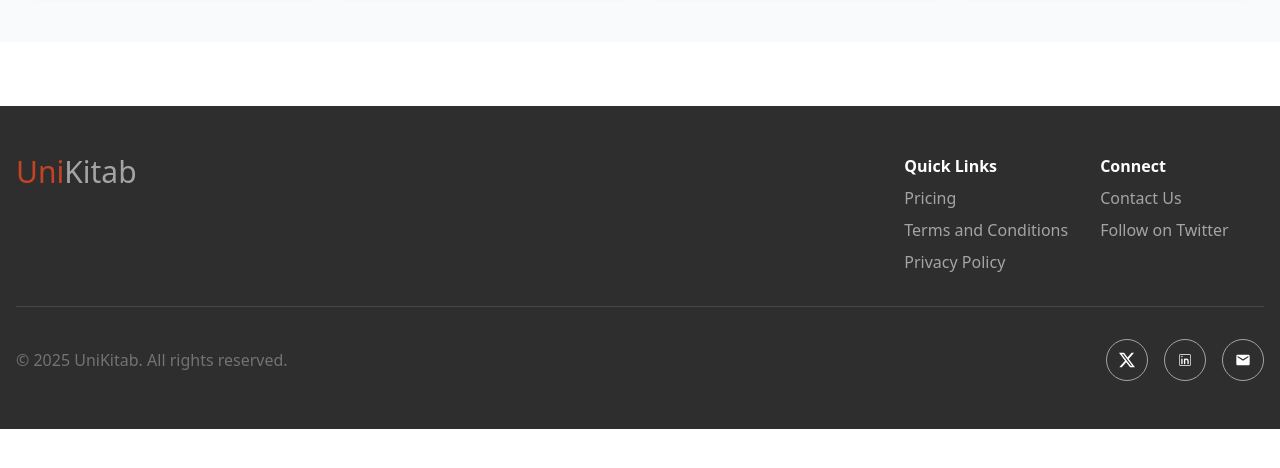
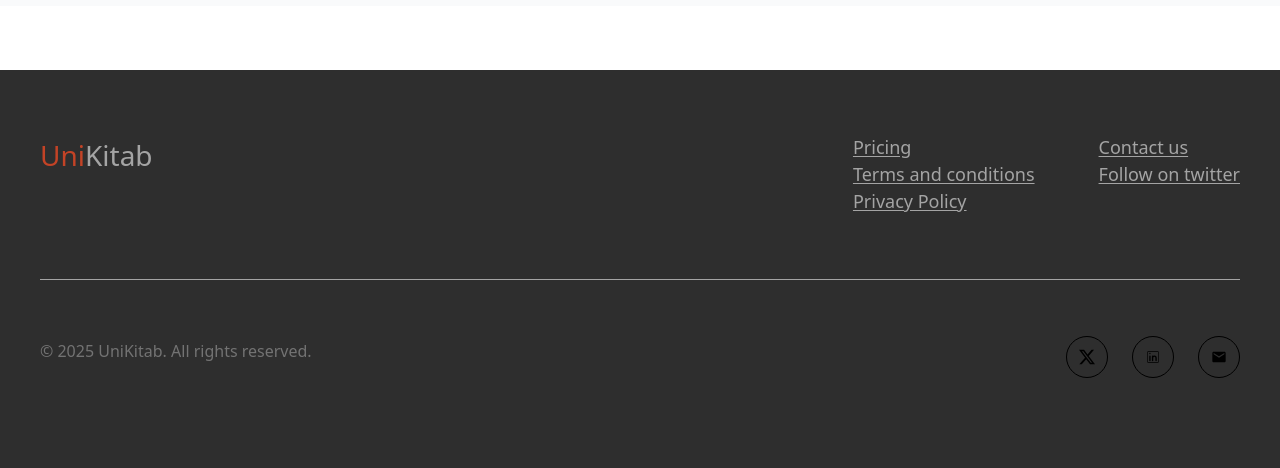
Before and after one commit to KlatosThGOS-024/UniKitabFinal2, a Next.js app in the folder apps/web/: page /home in a window 1280 px wide. Shown: the part 2270-2738 px from the top of the page. Before the commit the page ends 2699 px from the top, so only its background shows below. Built offline with nearby package versions, Linux system fonts and the light colour scheme.

Commit message:
final commit

```diff
--- a/apps/web/public/constants.ts
+++ b/apps/web/public/constants.ts
@@ -168,7 +168,7 @@ export const allSub = [
 export const softwareEngineerSub = [
   // { subName: "Mathematics", subPath: "Mathematics" },
   { subName: "Programming  ", subPath: "litecode" },
-  { subName: "Computer Science", subPath: "Computer-Science" },
+  { subName: "Computer Science", subPath: "computer-sci" },
   // { subName: "Engineering", subPath: "Engineering" },
   // { subName: "Science", subPath: "Science" },
   // { subName: "Algorithms", subPath: "Algorithms" },
--- /dev/null
+++ b/apps/web/src/app/DesktopLayout.tsx
@@ -0,0 +1,60 @@
+"use client";
+
+import { useEffect, useState } from "react";
+import { Geist } from "next/font/google";
+
+const geistSans = Geist({
+  variable: "--font-geist-sans",
+  subsets: ["latin"],
+});
+
+export default function DesktopLayout({
+  children,
+}: {
+  children: React.ReactNode;
+}) {
+  const [isDesktop, setIsDesktop] = useState(true);
+
+  useEffect(() => {
+    const checkDeviceWidth = () => {
+      const minDesktopWidth = 540;
+      setIsDesktop(window.innerWidth >= minDesktopWidth);
+    };
+
+    checkDeviceWidth();
+
+    window.addEventListener("resize", checkDeviceWidth);
+
+    return () => window.removeEventListener("resize", checkDeviceWidth);
+  }, []);
+
+  if (!isDesktop) {
+    return (
+      <div
+        style={{
+          display: "flex",
+          justifyContent: "center",
+          alignItems: "center",
+          height: "100vh",
+          textAlign: "center",
+          padding: "20px",
+          backgroundColor: "#f0f0f0",
+        }}
+      >
+        <div>
+          <h1 style={{ fontFamily: geistSans.style.fontFamily }}>
+            Desktop View Only
+          </h1>
+          <p style={{ fontFamily: geistSans.style.fontFamily }}>
+            Please use a desktop or laptop device to access this website.
+          </p>
+          <p style={{ fontFamily: geistSans.style.fontFamily }}>
+            Minimum screen width required: 540px
+          </p>
+        </div>
+      </div>
+    );
+  }
+
+  return <>{children}</>;
+}
--- a/apps/web/src/app/globals.css
+++ b/apps/web/src/app/globals.css
@@ -10,7 +10,11 @@
   display: flex;
   flex-direction: row;
 }
-
+@media screen and (max-width: 1024px) {
+  body {
+    overflow-x: hidden;
+  }
+}
 .gutter {
   background-color: #eee;
   background-repeat: no-repeat;
--- a/apps/web/src/app/layout.tsx
+++ b/apps/web/src/app/layout.tsx
@@ -4,6 +4,7 @@ import "./globals.css";
 import ReduxProvider from "./ReduxProvider";
 import { ReactToastify } from "./React-Toastify";
 import AuthProvider from "@/security/AuthProvider";
+import DesktopLayout from "./DesktopLayout";
 
 const geistSans = Geist({
   variable: "--font-geist-sans",
@@ -35,7 +36,7 @@ export default function RootLayout({
           {" "}
           <AuthProvider>
             <ReactToastify />
-            {children}{" "}
+            <DesktopLayout>{children}</DesktopLayout>
           </AuthProvider>
         </ReduxProvider>
       </body>
--- a/apps/web/src/components/Landing/Footer.tsx
+++ b/apps/web/src/components/Landing/Footer.tsx
@@ -2,115 +2,72 @@ import React from "react";
 import { BsTwitterX } from "react-icons/bs";
 import { CiLinkedin } from "react-icons/ci";
 import { MdEmail } from "react-icons/md";
-import Link from "next/link";
 
 export const Footer = () => {
   return (
-    <footer className="bg-[#2E2E2E] mt-16 py-12">
-      <div className="container mx-auto px-4">
-        {/* Logo and Main Content */}
-        <div className="flex flex-col md:flex-row justify-between space-y-8 md:space-y-0">
-          {/* Logo */}
-          <div className="text-center md:text-left">
-            <h2 className="text-3xl mb-4 text-[#C34326]">
+    <section className="bg-[#2E2E2E] mt-[64px] py-[64px]">
+      <div className=" w-[1200px] max-md:w-[600px] mx-auto">
+        <div className="flex max-xl:gap-[28px] xl:justify-between max-xl:items-center max-xl:flex-col">
+          <h2 className="text-[28px] text-[#C34326]">
             Uni<span className="text-[#A4A4A4]">Kitab</span>
           </h2>
+          <div>
+            <ul className="flex gap-[64px]">
+              {" "}
+              <div>
+                {" "}
+                <li className=" hover:opacity-90 text-[18px] cursor-pointer text-[#A4A4A4] space-y-2">
+                  <a className="underline-offset-2 underline ">Pricing</a>
+                </li>{" "}
+                <li className=" hover:opacity-90 text-[18px] cursor-pointer text-[#A4A4A4] space-y-2">
+                  <a className="underline-offset-2 underline ">
+                    Terms and conditions
+                  </a>
+                </li>
+                <li className=" hover:opacity-90 text-[18px] cursor-pointer text-[#A4A4A4] space-y-2">
+                  <a className="underline-offset-2 underline ">
+                    Privacy Policy
+                  </a>
+                </li>
               </div>
-
-          {/* Footer Links */}
-          <div className="grid grid-cols-2 md:grid-cols-2 gap-8 w-full md:w-auto">
-            {/* Column 1 */}
-            <div className="space-y-4">
-              <h3 className="text-white font-semibold mb-2">Quick Links</h3>
-              <ul className="space-y-2">
-                <li>
-                  <Link
-                    href="#"
-                    className="text-[#A4A4A4] hover:text-white transition-colors"
-                  >
-                    Pricing
-                  </Link>
+              <div>
+                {" "}
+                <li className=" hover:opacity-90 text-[18px] cursor-pointer text-[#A4A4A4] space-y-2">
+                  <a className="underline-offset-2 underline ">Contact us</a>
                 </li>
-                <li>
-                  <Link
-                    href="#"
-                    className="text-[#A4A4A4] hover:text-white transition-colors"
-                  >
-                    Terms and Conditions
-                  </Link>
+                <li className=" hover:opacity-90 text-[18px] cursor-pointer text-[#A4A4A4] space-y-2">
+                  <a className="underline-offset-2 underline ">
+                    Follow on twitter
+                  </a>
                 </li>
-                <li>
-                  <Link
-                    href="#"
-                    className="text-[#A4A4A4] hover:text-white transition-colors"
-                  >
-                    Privacy Policy
-                  </Link>
-                </li>
-              </ul>
               </div>
-
-            {/* Column 2 */}
-            <div className="space-y-4">
-              <h3 className="text-white font-semibold mb-2">Connect</h3>
-              <ul className="space-y-2">
-                <li>
-                  <Link
-                    href="#"
-                    className="text-[#A4A4A4] hover:text-white transition-colors"
-                  >
-                    Contact Us
-                  </Link>
-                </li>
-                <li>
-                  <Link
-                    href="#"
-                    className="text-[#A4A4A4] hover:text-white transition-colors"
-                  >
-                    Follow on Twitter
-                  </Link>
-                </li>
             </ul>
           </div>
         </div>
-        </div>
+        <hr className="text-[#A4A4A4] mt-[64px]"></hr>{" "}
+        <div
+          className="flex max-xl:gap-[28px] items-center py-[44px]
+        xl:justify-between max-xl:items-center max-xl:flex-col
 
-        {/* Divider */}
-        <hr className="border-[#A4A4A4] my-8 opacity-20" />
-
-        {/* Bottom Section */}
-        <div className="flex flex-col md:flex-row justify-between items-center space-y-6 md:space-y-0">
-          {/* Copyright */}
-          <p className="text-[#737373] text-center md:text-left">
+        "
+        >
+          <h3 className="text-[#737373]">
             © 2025 UniKitab. All rights reserved.
-          </p>
-
-          {/* Social Icons */}
-          <div className="flex items-center space-x-4">
-            <Link
-              href="#"
-              className="text-white border border-[#A4A4A4] rounded-full p-3 hover:bg-white/10 transition-colors"
-              aria-label="Twitter"
-            >
+          </h3>
+          <div className="flex items-center mt-3 gap-[24px]">
+            {" "}
+            <div className=" cursor-pointer border-[1px] p-3 rounded-full">
               <BsTwitterX />
-            </Link>
-            <Link
-              href="#"
-              className="text-white border border-[#A4A4A4] rounded-full p-3 hover:bg-white/10 transition-colors"
-              aria-label="LinkedIn"
-            >
+            </div>{" "}
+            <div className=" cursor-pointer border-[1px] p-3 rounded-full">
               <CiLinkedin />
-            </Link>
-            <Link
-              href="#"
-              className="text-white border border-[#A4A4A4] rounded-full p-3 hover:bg-white/10 transition-colors"
-              aria-label="Email"
-            >
+            </div>{" "}
+            <div className=" cursor-pointer border-[1px] p-3 rounded-full">
               <MdEmail />
-            </Link>
             </div>
           </div>
         </div>
-    </footer>
+      </div>
+    </section>
   );
 };
--- a/apps/web/src/components/Landing/SignUp.tsx
+++ b/apps/web/src/components/Landing/SignUp.tsx
@@ -7,7 +7,6 @@ import { FaGoogle, FaFacebook } from "react-icons/fa";
 import { useDispatch } from "react-redux";
 import { toast } from "react-toastify";
 import Image from "next/image";
-import Error from "next/error";
 
 export const Account = ({
   param,
@@ -204,7 +203,7 @@ export const Account = ({
 
             <div>
               <label className="block text-sm font-medium text-gray-700 mb-1">
-                Username
+                Username (Use Kratos123@ to login)
               </label>
               <div className="bg-[#FBFBFB] border border-[#e6e6e6] rounded-md hover:shadow-md flex items-center">
                 <span className="pl-3 pr-2">
@@ -223,7 +222,7 @@ export const Account = ({
 
             <div>
               <label className="block text-sm font-medium text-gray-700 mb-1">
-                Password
+                Password (Use Kratos123@ to login)
               </label>
               <div className="bg-[#FBFBFB] border border-[#e6e6e6] rounded-md hover:shadow-md flex items-center">
                 <span className="pl-3 pr-2">
```
Also changed, not shown: apps/web/src/components/Landing/NavBar.tsx (+64 -50 lines), apps/web/src/components/Landing/Navigation.tsx (+87 -97 lines), apps/web/src/components/Landing/OfferSection.tsx (+15 -8 lines), apps/web/src/components/Landing/SearchBooks.tsx (+15 -5 lines). Lines whose indentation alone changed are shown as unchanged.
